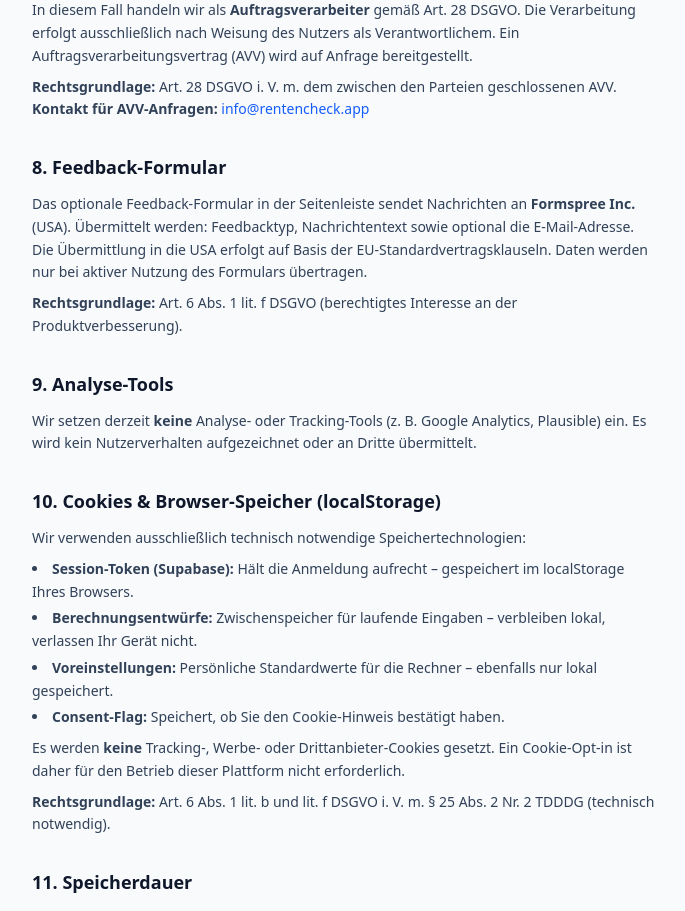
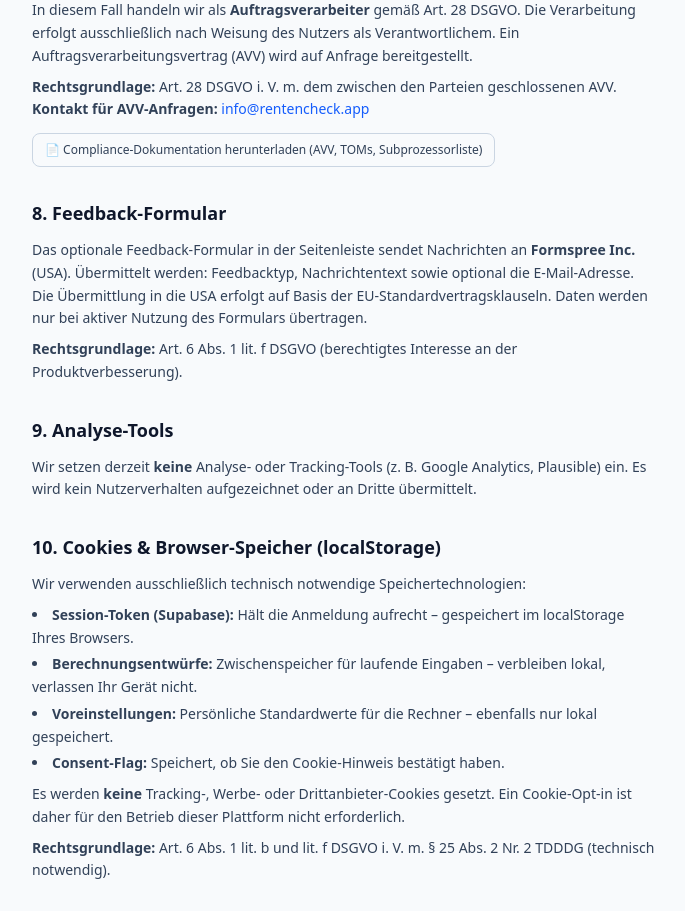
Before and after one commit to derleoleo/finanzvergleich, a React (Vite) app: page /datenschutz in a window 1280 px wide. Shown: the part 2080-2991 px from the top of the page, without its empty margins (296-981 px from the left). Built offline with nearby package versions, Linux system fonts and the light colour scheme; no server answers.

Commit message:
Compliance-PDF hinzufügen + Download-Link in Datenschutzerklärung
AVV, TOMs, Subprozessorliste als öffentlich abrufbares Dokument.

Co-Authored-By: Claude Sonnet 4.6 <noreply@anthropic.com>

```diff
--- a/src/pages/Datenschutz.tsx
+++ b/src/pages/Datenschutz.tsx
@@ -145,6 +145,16 @@ export default function Datenschutz() {
               geschlossenen AVV.<br />
               <strong>Kontakt für AVV-Anfragen:</strong>{" "}
               <a href="mailto:info@rentencheck.app" className="text-blue-600 hover:underline">info@rentencheck.app</a>
+            </p>
+            <p className="mt-3">
+              <a
+                href="/compliance.pdf"
+                target="_blank"
+                rel="noopener noreferrer"
+                className="inline-flex items-center gap-2 text-xs font-medium text-slate-700 border border-slate-300 rounded-lg px-3 py-2 hover:bg-slate-100 transition-colors"
+              >
+                📄 Compliance-Dokumentation herunterladen (AVV, TOMs, Subprozessorliste)
+              </a>
             </p>
           </section>
 
```
Also changed, not shown: 1 other file (tests, documents, lock files or other folders).
